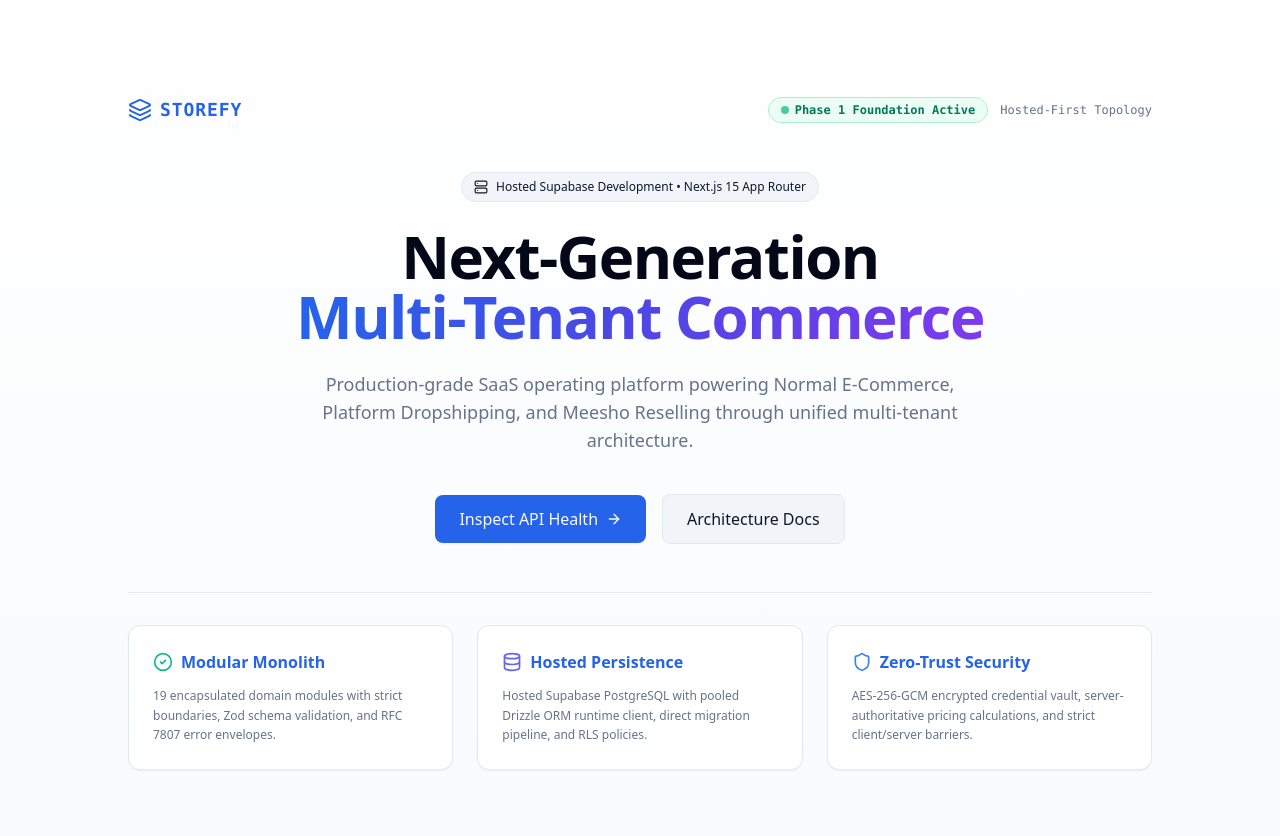
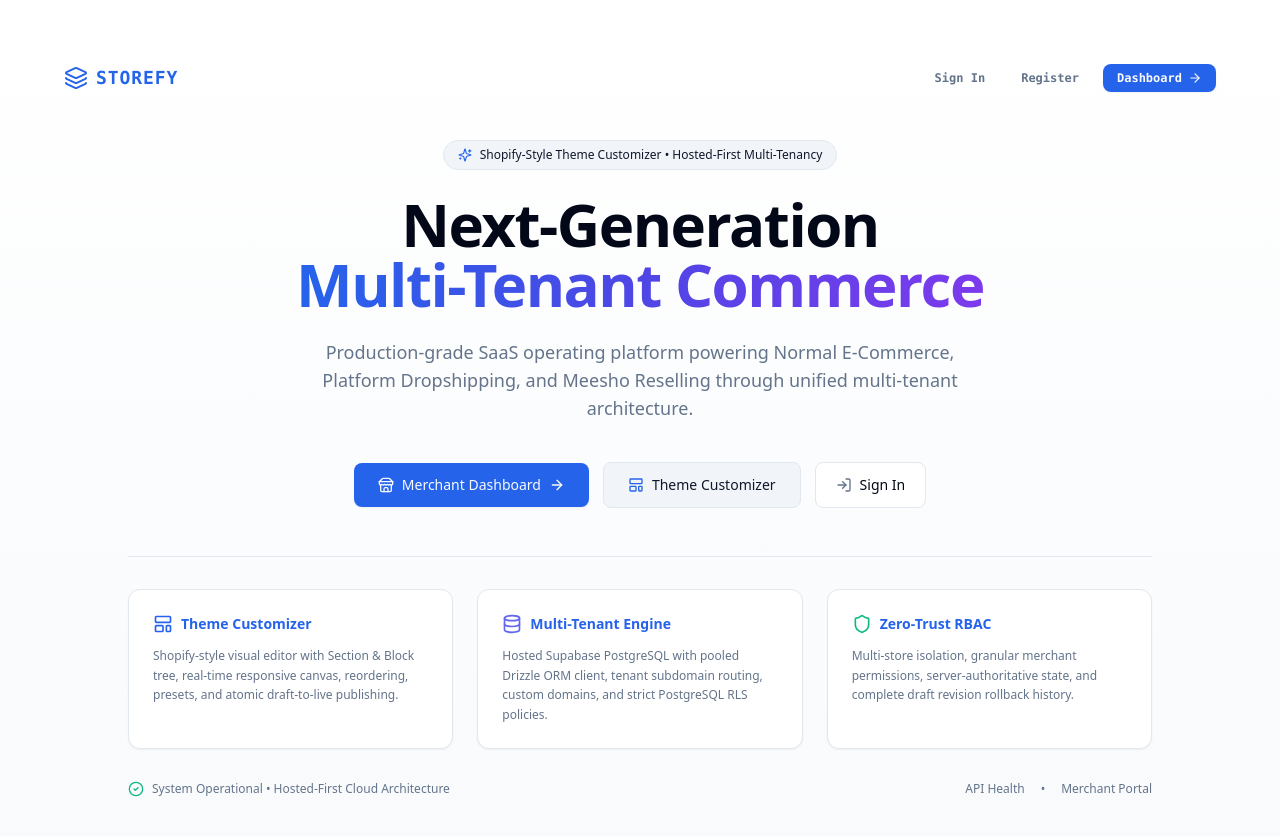
Before and after one commit to directedbybasi/STOREFY, a Next.js app: page / in a window 1280 px wide. Shown: the top 836 px of the page. Built offline with nearby package versions, Linux system fonts and the light colour scheme.

Commit message:
fix(routing): recognize Vercel preview deployment hosts as platform apex in middleware

```diff
--- a/src/app/(storefront)/[domain]/layout.tsx
+++ b/src/app/(storefront)/[domain]/layout.tsx
@@ -37,12 +37,18 @@ export default async function StorefrontLayout({
             </code>
             . Please check the URL or contact support.
           </p>
-          <div className="pt-4">
+          <div className="pt-4 flex flex-wrap items-center justify-center gap-3">
             <Link
               href="/"
               className="inline-flex items-center justify-center px-4 py-2 rounded-lg bg-slate-900 text-white text-sm font-medium hover:bg-slate-800 transition"
             >
               Return to Platform
+            </Link>
+            <Link
+              href="/dashboard"
+              className="inline-flex items-center justify-center px-4 py-2 rounded-lg bg-white border border-slate-300 text-slate-700 text-sm font-medium hover:bg-slate-50 transition"
+            >
+              Merchant Dashboard
             </Link>
           </div>
         </div>
--- a/src/app/page.tsx
+++ b/src/app/page.tsx
@@ -1,97 +1,146 @@
 import Link from "next/link";
-import { CheckCircle2, Shield, Layers, Database, ArrowRight, Server } from "lucide-react";
+import {
+  CheckCircle2,
+  Shield,
+  Layers,
+  Database,
+  ArrowRight,
+  Sparkles,
+  LayoutTemplate,
+  LogIn,
+  Store,
+} from "lucide-react";
 
 export default function HomePage() {
   return (
-    <main className="flex min-h-screen flex-col items-center justify-between p-8 md:p-24 bg-gradient-to-b from-background via-slate-50/50 to-slate-100/50 dark:from-background dark:to-slate-900/50">
-      <div className="z-10 max-w-5xl w-full items-center justify-between font-mono text-sm flex">
+    <main className="flex min-h-screen flex-col items-center justify-between p-6 sm:p-8 md:p-16 bg-gradient-to-b from-background via-slate-50/50 to-slate-100/50 dark:from-background dark:to-slate-900/50">
+      {/* Top Navigation */}
+      <header className="z-10 max-w-6xl w-full items-center justify-between font-mono text-sm flex flex-wrap gap-4">
         <div className="flex items-center gap-2 font-bold text-lg tracking-wider text-primary">
           <Layers className="h-6 w-6 text-primary" />
           <span>STOREFY</span>
         </div>
+
         <div className="flex items-center gap-3">
-          <span className="inline-flex items-center gap-1.5 px-3 py-1 rounded-full text-xs font-semibold bg-emerald-50 text-emerald-700 dark:bg-emerald-950/50 dark:text-emerald-400 border border-emerald-200 dark:border-emerald-800">
-            <span className="h-2 w-2 rounded-full bg-emerald-500 animate-pulse" />
-            Phase 1 Foundation Active
-          </span>
-          <span className="text-xs text-muted-foreground hidden sm:inline">
-            Hosted-First Topology
-          </span>
+          <Link
+            href="/login"
+            className="text-xs font-semibold text-muted-foreground hover:text-foreground transition px-3 py-1.5"
+          >
+            Sign In
+          </Link>
+          <Link
+            href="/register"
+            className="text-xs font-semibold text-muted-foreground hover:text-foreground transition px-3 py-1.5 hidden sm:inline"
+          >
+            Register
+          </Link>
+          <Link
+            href="/dashboard"
+            className="inline-flex items-center gap-1.5 px-3.5 py-1.5 rounded-lg bg-primary text-primary-foreground text-xs font-semibold hover:bg-primary/90 transition shadow-sm"
+          >
+            <span>Dashboard</span>
+            <ArrowRight className="h-3.5 w-3.5" />
+          </Link>
         </div>
-      </div>
+      </header>
 
-      <div className="my-auto max-w-3xl text-center space-y-6 py-12">
-        <div className="inline-flex items-center gap-2 px-3 py-1.5 rounded-full text-xs font-medium bg-secondary text-secondary-foreground border">
-          <Server className="h-3.5 w-3.5" />
-          <span>Hosted Supabase Development &bull; Next.js 15 App Router</span>
+      {/* Hero Section */}
+      <div className="my-auto max-w-4xl text-center space-y-6 py-12">
+        <div className="inline-flex items-center gap-2 px-3.5 py-1.5 rounded-full text-xs font-medium bg-secondary text-secondary-foreground border">
+          <Sparkles className="h-3.5 w-3.5 text-blue-600 dark:text-blue-400" />
+          <span>Shopify-Style Theme Customizer &bull; Hosted-First Multi-Tenancy</span>
         </div>
 
-        <h1 className="text-4xl md:text-6xl font-extrabold tracking-tight text-foreground">
+        <h1 className="text-4xl sm:text-5xl md:text-6xl font-extrabold tracking-tight text-foreground leading-tight">
           Next-Generation <br />
           <span className="bg-clip-text text-transparent bg-gradient-to-r from-blue-600 via-indigo-600 to-violet-600">
             Multi-Tenant Commerce
           </span>
         </h1>
 
-        <p className="text-base md:text-lg text-muted-foreground max-w-2xl mx-auto leading-relaxed">
+        <p className="text-base sm:text-lg text-muted-foreground max-w-2xl mx-auto leading-relaxed">
           Production-grade SaaS operating platform powering Normal E-Commerce, Platform
           Dropshipping, and Meesho Reselling through unified multi-tenant architecture.
         </p>
 
-        <div className="flex flex-wrap items-center justify-center gap-4 pt-4">
+        <div className="flex flex-wrap items-center justify-center gap-3.5 pt-4">
           <Link
-            href="/api/v1/health"
-            className="inline-flex items-center gap-2 px-6 py-3 rounded-lg bg-primary text-primary-foreground font-medium hover:bg-primary/90 transition shadow-sm"
+            href="/dashboard"
+            className="inline-flex items-center gap-2 px-6 py-3 rounded-lg bg-primary text-primary-foreground font-medium hover:bg-primary/90 transition shadow-sm text-sm"
           >
-            <span>Inspect API Health</span>
+            <Store className="h-4 w-4" />
+            <span>Merchant Dashboard</span>
             <ArrowRight className="h-4 w-4" />
           </Link>
-          <a
-            href="https://github.com"
-            target="_blank"
-            rel="noopener noreferrer"
-            className="inline-flex items-center gap-2 px-6 py-3 rounded-lg bg-secondary text-secondary-foreground font-medium hover:bg-secondary/80 transition border"
+          <Link
+            href="/dashboard/online-store/themes/customizer"
+            className="inline-flex items-center gap-2 px-6 py-3 rounded-lg bg-secondary text-secondary-foreground font-medium hover:bg-secondary/80 transition border text-sm"
           >
-            <span>Architecture Docs</span>
-          </a>
+            <LayoutTemplate className="h-4 w-4 text-primary" />
+            <span>Theme Customizer</span>
+          </Link>
+          <Link
+            href="/login"
+            className="inline-flex items-center gap-2 px-5 py-3 rounded-lg border bg-background hover:bg-muted text-foreground transition text-sm font-medium"
+          >
+            <LogIn className="h-4 w-4 text-muted-foreground" />
+            <span>Sign In</span>
+          </Link>
         </div>
       </div>
 
-      {/* Infrastructure Verification Cards */}
+      {/* Feature / Architecture Cards */}
       <div className="grid grid-cols-1 md:grid-cols-3 gap-6 max-w-5xl w-full pt-8 border-t">
         <div className="p-6 rounded-xl bg-card border shadow-sm space-y-3">
           <div className="flex items-center gap-2 text-primary font-semibold">
-            <CheckCircle2 className="h-5 w-5 text-emerald-500" />
-            <h3>Modular Monolith</h3>
+            <LayoutTemplate className="h-5 w-5 text-blue-600" />
+            <h3 className="text-sm font-bold">Theme Customizer</h3>
           </div>
           <p className="text-xs text-muted-foreground leading-relaxed">
-            19 encapsulated domain modules with strict boundaries, Zod schema validation, and RFC
-            7807 error envelopes.
+            Shopify-style visual editor with Section & Block tree, real-time responsive canvas,
+            reordering, presets, and atomic draft-to-live publishing.
           </p>
         </div>
 
         <div className="p-6 rounded-xl bg-card border shadow-sm space-y-3">
           <div className="flex items-center gap-2 text-primary font-semibold">
             <Database className="h-5 w-5 text-indigo-500" />
-            <h3>Hosted Persistence</h3>
+            <h3 className="text-sm font-bold">Multi-Tenant Engine</h3>
           </div>
           <p className="text-xs text-muted-foreground leading-relaxed">
-            Hosted Supabase PostgreSQL with pooled Drizzle ORM runtime client, direct migration
-            pipeline, and RLS policies.
+            Hosted Supabase PostgreSQL with pooled Drizzle ORM client, tenant subdomain routing,
+            custom domains, and strict PostgreSQL RLS policies.
           </p>
         </div>
 
         <div className="p-6 rounded-xl bg-card border shadow-sm space-y-3">
           <div className="flex items-center gap-2 text-primary font-semibold">
-            <Shield className="h-5 w-5 text-blue-500" />
-            <h3>Zero-Trust Security</h3>
+            <Shield className="h-5 w-5 text-emerald-500" />
+            <h3 className="text-sm font-bold">Zero-Trust RBAC</h3>
           </div>
           <p className="text-xs text-muted-foreground leading-relaxed">
-            AES-256-GCM encrypted credential vault, server-authoritative pricing calculations, and
-            strict client/server barriers.
+            Multi-store isolation, granular merchant permissions, server-authoritative state,
+            and complete draft revision rollback history.
           </p>
         </div>
       </div>
+
+      {/* Footer System Status */}
+      <footer className="w-full max-w-5xl pt-8 pb-2 flex flex-wrap items-center justify-between text-xs text-muted-foreground gap-3">
+        <div className="flex items-center gap-2">
+          <CheckCircle2 className="h-4 w-4 text-emerald-500" />
+          <span>System Operational &bull; Hosted-First Cloud Architecture</span>
+        </div>
+        <div className="flex items-center gap-4">
+          <Link href="/api/v1/health" className="hover:underline">
+            API Health
+          </Link>
+          <span>&bull;</span>
+          <Link href="/login" className="hover:underline">
+            Merchant Portal
+          </Link>
+        </div>
+      </footer>
     </main>
   );
 }
--- a/src/modules/stores/domain-service.ts
+++ b/src/modules/stores/domain-service.ts
@@ -1,6 +1,13 @@
 import { db } from "../../database/client";
 import { stores, storeDomains } from "../../database/schema";
 import { eq } from "drizzle-orm";
+import {
+  normalizeHostname,
+  isPlatformApexDomain,
+  isInternalOrSystemRoute,
+} from "./platform-domains";
+
+export { normalizeHostname, isPlatformApexDomain, isInternalOrSystemRoute };
 
 export interface ResolvedTenant {
   storeId: string;
@@ -10,26 +17,6 @@ export interface ResolvedTenant {
   customDomain: string | null;
   isCustomDomain: boolean;
   isActive: boolean;
-}
-
-/**
- * Normalizes host strings by lowercasing, stripping ports, and removing trailing dots.
- */
-export function normalizeHostname(rawHost: string): string {
-  if (!rawHost) return "";
-  let host = rawHost.trim().toLowerCase();
-
-  // Strip port
-  if (host.includes(":")) {
-    host = host.split(":")[0];
-  }
-
-  // Remove trailing dot
-  if (host.endsWith(".")) {
-    host = host.slice(0, -1);
-  }
-
-  return host;
 }
 
 /**
--- /dev/null
+++ b/src/modules/stores/platform-domains.ts
@@ -0,0 +1,101 @@
+/**
+ * Pure helper utilities for hostname normalization and platform domain routing.
+ * Zero external database or node-specific dependencies for 100% Edge runtime compatibility.
+ */
+
+/**
+ * Normalizes host strings by lowercasing, stripping ports, and removing trailing dots.
+ */
+export function normalizeHostname(rawHost: string): string {
+  if (!rawHost) return "";
+  let host = rawHost.trim().toLowerCase();
+  if (host.includes(":")) {
+    host = host.split(":")[0];
+  }
+  if (host.endsWith(".")) {
+    host = host.slice(0, -1);
+  }
+  return host;
+}
+
+/**
+ * Determines whether a normalized host is a platform apex/management domain
+ * (e.g. localhost, storefy.shop, or Vercel preview/production deployments)
+ * rather than a merchant custom domain or tenant storefront subdomain.
+ */
+export function isPlatformApexDomain(
+  normalizedHost: string,
+  rootDomain: string = process.env.NEXT_PUBLIC_ROOT_DOMAIN || "storefy.shop"
+): boolean {
+  if (!normalizedHost) return false;
+
+  const normalizedRoot = normalizeHostname(rootDomain);
+
+  // 1. Localhost and loopback interfaces
+  if (
+    normalizedHost === "localhost" ||
+    normalizedHost === "127.0.0.1" ||
+    normalizedHost === "::1"
+  ) {
+    return true;
+  }
+
+  // 2. Production platform root and platform system subdomains
+  if (
+    normalizedHost === normalizedRoot ||
+    normalizedHost === `www.${normalizedRoot}` ||
+    normalizedHost === `dev.${normalizedRoot}` ||
+    normalizedHost === `staging.${normalizedRoot}` ||
+    normalizedHost === "storefy.shop" ||
+    normalizedHost === "www.storefy.shop" ||
+    normalizedHost === "dev.storefy.shop" ||
+    normalizedHost === "staging.storefy.shop"
+  ) {
+    return true;
+  }
+
+  // 3. Vercel deployment preview / branch / production hosts (*.vercel.app)
+  // Ensures preview deployment URLs (e.g. storefy-nc0iesgau-storefy1.vercel.app)
+  // serve the platform dashboard and auth flows rather than failing tenant lookup.
+  if (normalizedHost.endsWith(".vercel.app")) {
+    return true;
+  }
+
+  // 4. Vercel environment variable matchers
+  if (
+    process.env.VERCEL_URL &&
+    normalizedHost === normalizeHostname(process.env.VERCEL_URL)
+  ) {
+    return true;
+  }
+  if (
+    process.env.VERCEL_BRANCH_URL &&
+    normalizedHost === normalizeHostname(process.env.VERCEL_BRANCH_URL)
+  ) {
+    return true;
+  }
+  if (
+    process.env.VERCEL_PROJECT_PRODUCTION_URL &&
+    normalizedHost === normalizeHostname(process.env.VERCEL_PROJECT_PRODUCTION_URL)
+  ) {
+    return true;
+  }
+
+  return false;
+}
+
+/**
+ * Determines whether a request pathname targets internal platform routes
+ * (API, Dashboard, Authentication) which must never be rewritten to a storefront.
+ */
+export function isInternalOrSystemRoute(pathname: string): boolean {
+  if (!pathname) return false;
+  return (
+    pathname.startsWith("/api") ||
+    pathname.startsWith("/dashboard") ||
+    pathname.startsWith("/login") ||
+    pathname.startsWith("/register") ||
+    pathname.startsWith("/forgot-password") ||
+    pathname.startsWith("/reset-password")
+  );
+}
```
Also changed, not shown: src/middleware.ts (+8 -31 lines), 1 other file (tests, documents, lock files or other folders).
